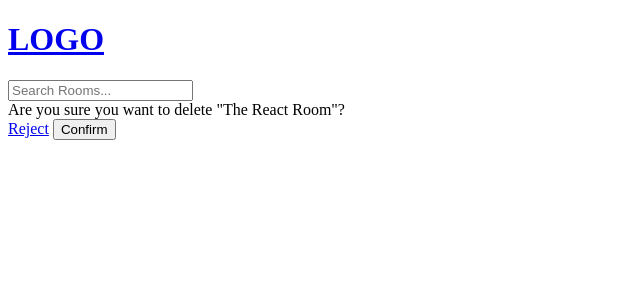
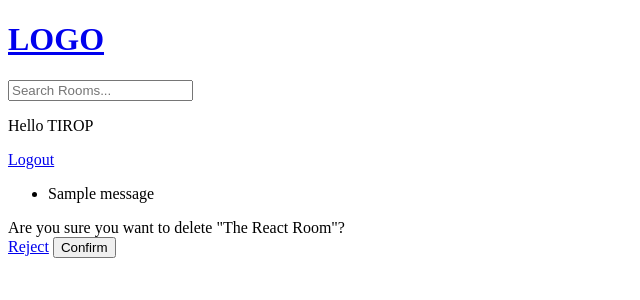
Before and after one commit to Antoh1/studymate, a Django app: page /delete-form/8/ in a window 1280 px wide. Shown: the top 300 px of the page, without its empty margins (0-640 px from the left). Run offline with Django 4.2, Linux system fonts and the light colour scheme; a user stored in the database is signed in; data comes from the database, SQL or seed files in the repository; both versions use the stored data as it was after the commit; one stand-in notice (Sample message) is shown.

Commit message:
[UPDT] user management functionality(login,register, logout page restrictions)

```diff
--- a/base/urls.py
+++ b/base/urls.py
@@ -3,6 +3,9 @@ from . import views
 
 urlpatterns = [
     path('', views.home, name='study-home'),
+    path('login/', views.loginPage, name='study-login'),
+    path('logout/', views.logoutUser, name='logout-user'),
+    path('rigister/', views.registerPage, name='study-register'),
     path('room/<str:pk>/', views.room, name='study-room'),
     path('create-form', views.create_room, name='room-form'),
     path('update-form/<str:pk>/', views.update_room, name='update-form'),
--- a/templates/main.html
+++ b/templates/main.html
@@ -9,6 +9,13 @@
     </head>
     <body>
         {% include 'navbar.html' %}
+        {% if messages %}
+            <ul class="messages">
+                {% for message in messages %}
+                <li{% if message.tags %} class="{{ message.tags }}"{% endif %}>{{ message }}</li>
+                {% endfor %}
+            </ul>
+        {% endif %}
         {% block content %}
         {% endblock content %}
     </body>
--- a/templates/navbar.html
+++ b/templates/navbar.html
@@ -3,4 +3,10 @@
     <form method="" action="{% url 'study-home' %}">
         <input type="text" name="q" placeholder="Search Rooms..."/>
     </form>
+    {% if request.user.is_authenticated %}
+    <p>Hello {{ request.user }}</p>
+    <a href="{% url 'logout-user' %}">Logout</a>
+    {% else %}
+    <a href="{% url 'study-login' %}">Login</a>
+    {% endif %}
 </div>
```
Also changed, not shown: db.sqlite3, 1 other file.
